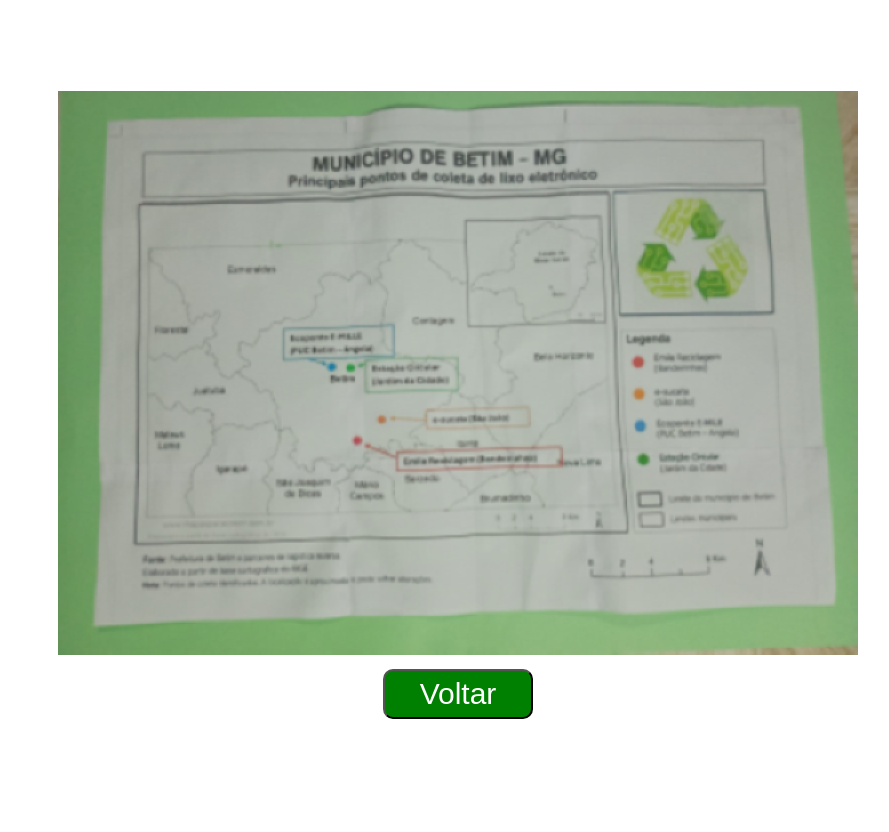
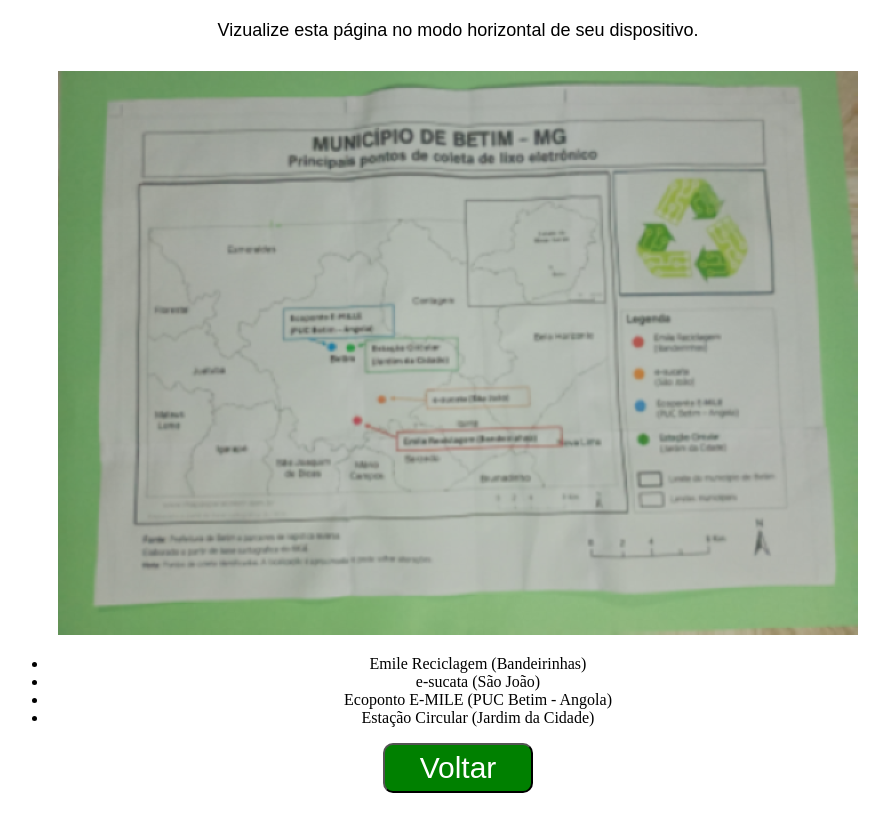
Before and after one commit to anonimo-326/Lixo-eletr-nico, a plain HTML site: page Pontos de coleta.html in a window 1280 px wide. Shown: the whole page, without its empty margins (182-1071 px from the left). Drawn offline with Linux system fonts and the light colour scheme.

Commit message:
Update Pontos de coleta.html with new content
Added a paragraph and a list of collection points to the HTML page.

```diff
--- a/Pontos de coleta.html
+++ b/Pontos de coleta.html
@@ -7,9 +7,16 @@
     <title>Lixo eletrônico</title>
 </head>
 <body>
+    <p>Vizualize esta página no modo horizontal de seu dispositivo.</p>
     <script src="script.js"></script>
     <div class="corpo">
         <img src="Pontos de coleta.png">
+        <ul>
+            <li class="vermelho">Emile Reciclagem (Bandeirinhas)</li>
+            <li class="laranja">e-sucata (São João)</li>
+            <li class="azul">Ecoponto E-MILE (PUC Betim - Angola)</li>
+            <li class="verde">Estação Circular (Jardim da Cidade)</li>
+        </ul>
         <button onclick="outra_pagina('index.html')">Voltar</button>
     </div>
 </body>
```
